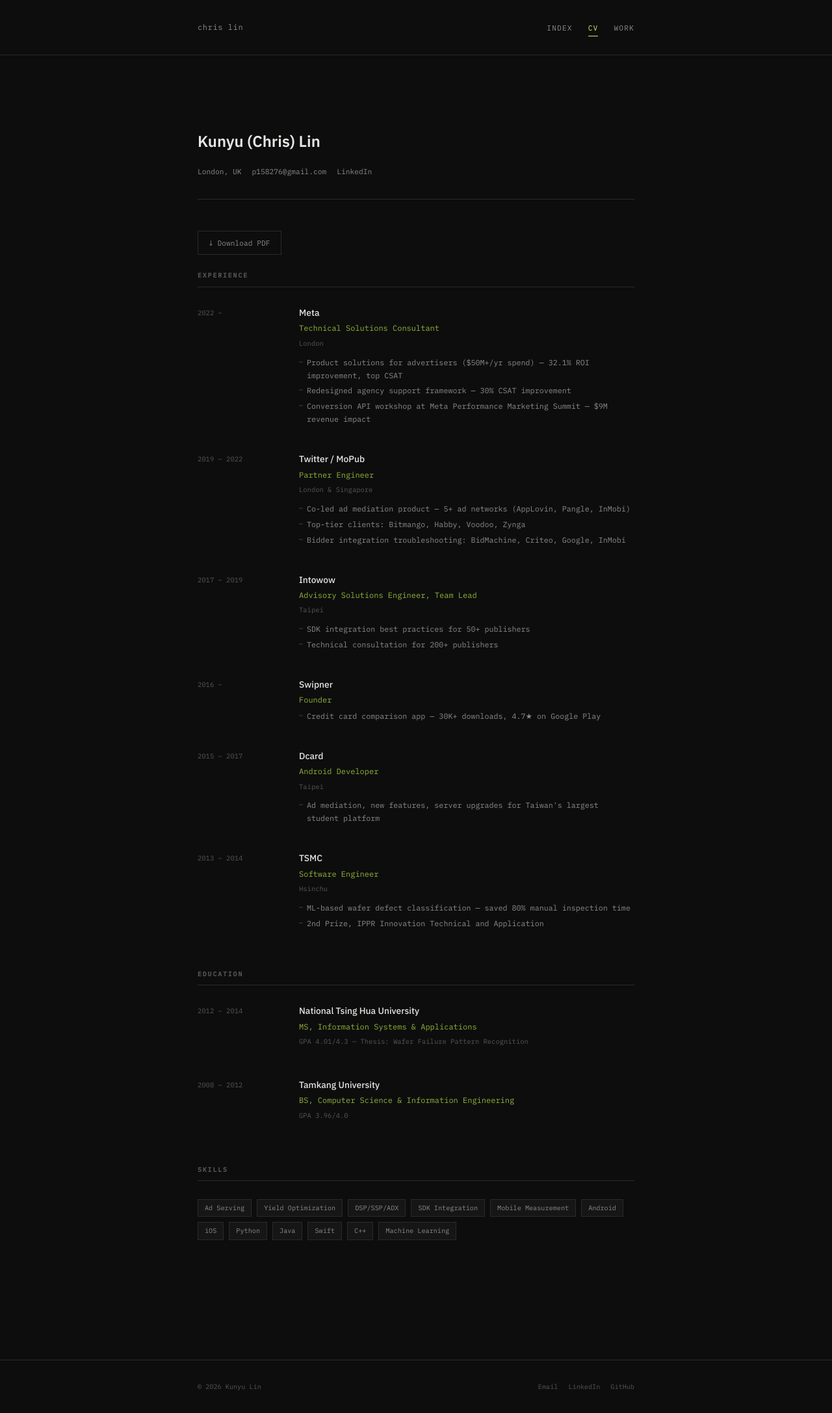
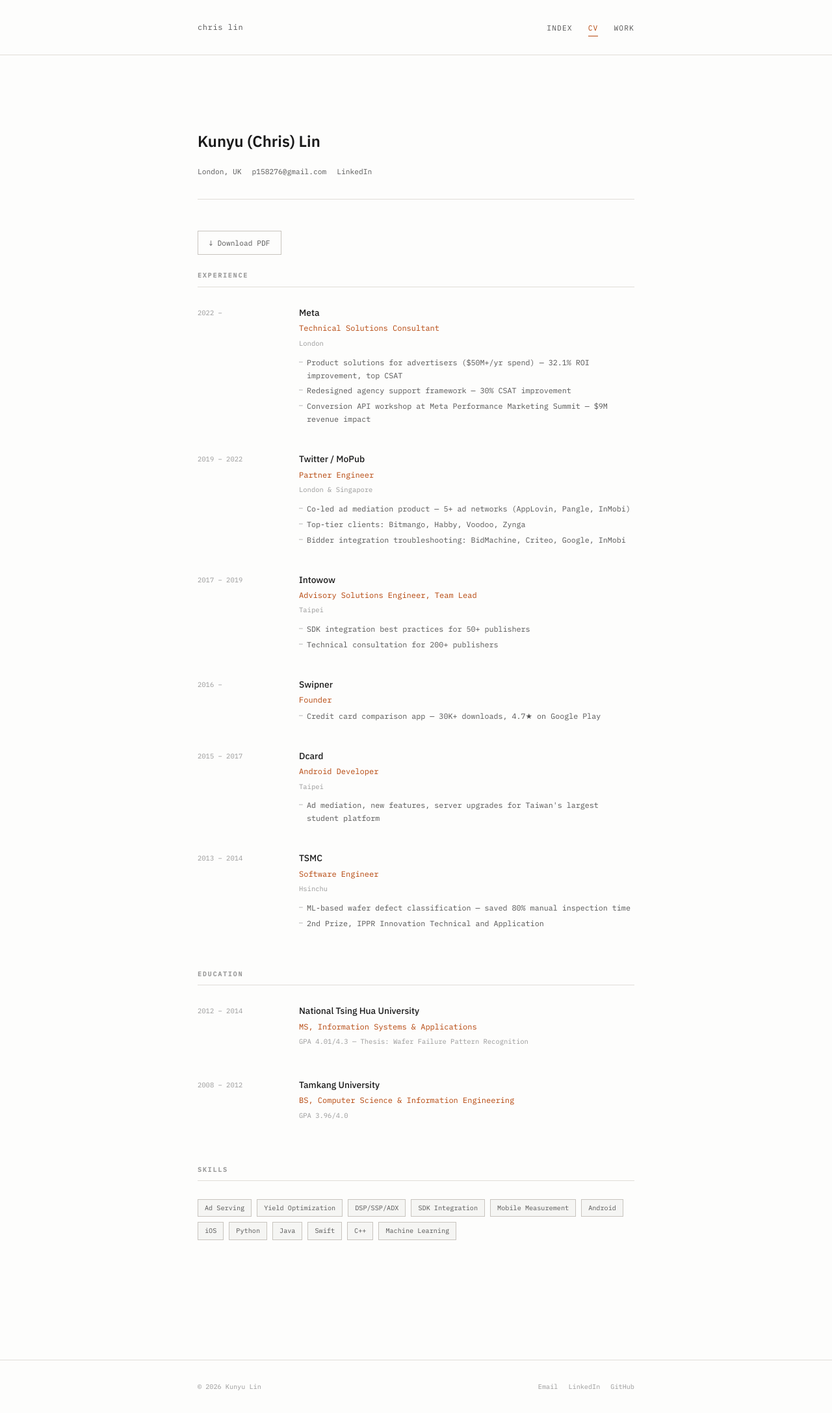
Before and after one commit to p158276/p158276.github.io, a Jekyll site: the page built from about.md, in a window 1280 px wide. Shown: the whole page at 65% size. Built offline with Jekyll 4.4.1, drawn with Linux system fonts in a browser that asks for light colours.

Commit message:
Switch to light palette — warm off-white with burnt orange accent
Same editorial monospace aesthetic, now on a light background:
- Off-white bg (#fdfdfc) with warm gray surfaces
- Burnt orange accent (#b5450a) for links and highlights
- Maintains IBM Plex Mono + Sans typography
- Same grid layouts and editorial structure

```diff
--- a/assets/css/style.css
+++ b/assets/css/style.css
@@ -1,7 +1,6 @@
 /*
  * Chris Lin — Personal Site
- * A deliberately opinionated design.
- * Dark, editorial, monospace-forward.
+ * Editorial, monospace-forward. Light palette.
  */
 
 *, *::before, *::after {
@@ -11,15 +10,16 @@
 }
 
 :root {
-  --bg: #0d0d0d;
-  --surface: #161616;
-  --surface-raised: #1e1e1e;
-  --text: #e8e6e3;
-  --text-dim: #8a8a8a;
-  --text-faint: #555;
-  --accent: #c9f06b;
-  --accent-dim: #8fb33a;
-  --border: #2a2a2a;
+  --bg: #fdfdfc;
+  --surface: #f5f5f3;
+  --surface-raised: #eeeee9;
+  --text: #1a1a1a;
+  --text-dim: #555;
+  --text-faint: #999;
+  --accent: #b5450a;
+  --accent-dim: #8a3508;
+  --border: #e0ddd8;
+  --border-strong: #c8c4be;
   --mono: 'IBM Plex Mono', 'SF Mono', 'Fira Code', monospace;
   --sans: 'IBM Plex Sans', -apple-system, BlinkMacSystemFont, sans-serif;
 }
@@ -40,7 +40,7 @@
 
 ::selection {
   background: var(--accent);
-  color: var(--bg);
+  color: #fff;
 }
 
 a {
@@ -331,7 +331,7 @@
 
 .cv-entry-body .role {
   font-size: 0.8rem;
-  color: var(--accent-dim);
+  color: var(--accent);
   margin-bottom: 4px;
 }
 
@@ -373,7 +373,7 @@
 .skill-tag {
   font-size: 0.68rem;
   padding: 4px 10px;
-  border: 1px solid var(--border);
+  border: 1px solid var(--border-strong);
   color: var(--text-dim);
   background: var(--surface);
 }
@@ -385,7 +385,7 @@
 .cv-download a {
   font-size: 0.75rem;
   color: var(--text-dim);
-  border: 1px solid var(--border);
+  border: 1px solid var(--border-strong);
   padding: 8px 16px;
   display: inline-block;
   transition: all 0.15s;
@@ -420,7 +420,7 @@
 }
 
 .portfolio-item {
-  background: var(--surface);
+  background: var(--bg);
   padding: 20px 24px;
   display: grid;
   grid-template-columns: 1fr auto;
@@ -430,7 +430,7 @@
 }
 
 .portfolio-item:hover {
-  background: var(--surface-raised);
+  background: var(--surface);
 }
 
 .portfolio-item-main h3 {
@@ -465,7 +465,7 @@
 .portfolio-item-tags span {
   font-size: 0.62rem;
   padding: 2px 7px;
-  border: 1px solid var(--border);
+  border: 1px solid var(--border-strong);
   color: var(--text-faint);
 }
 
```
